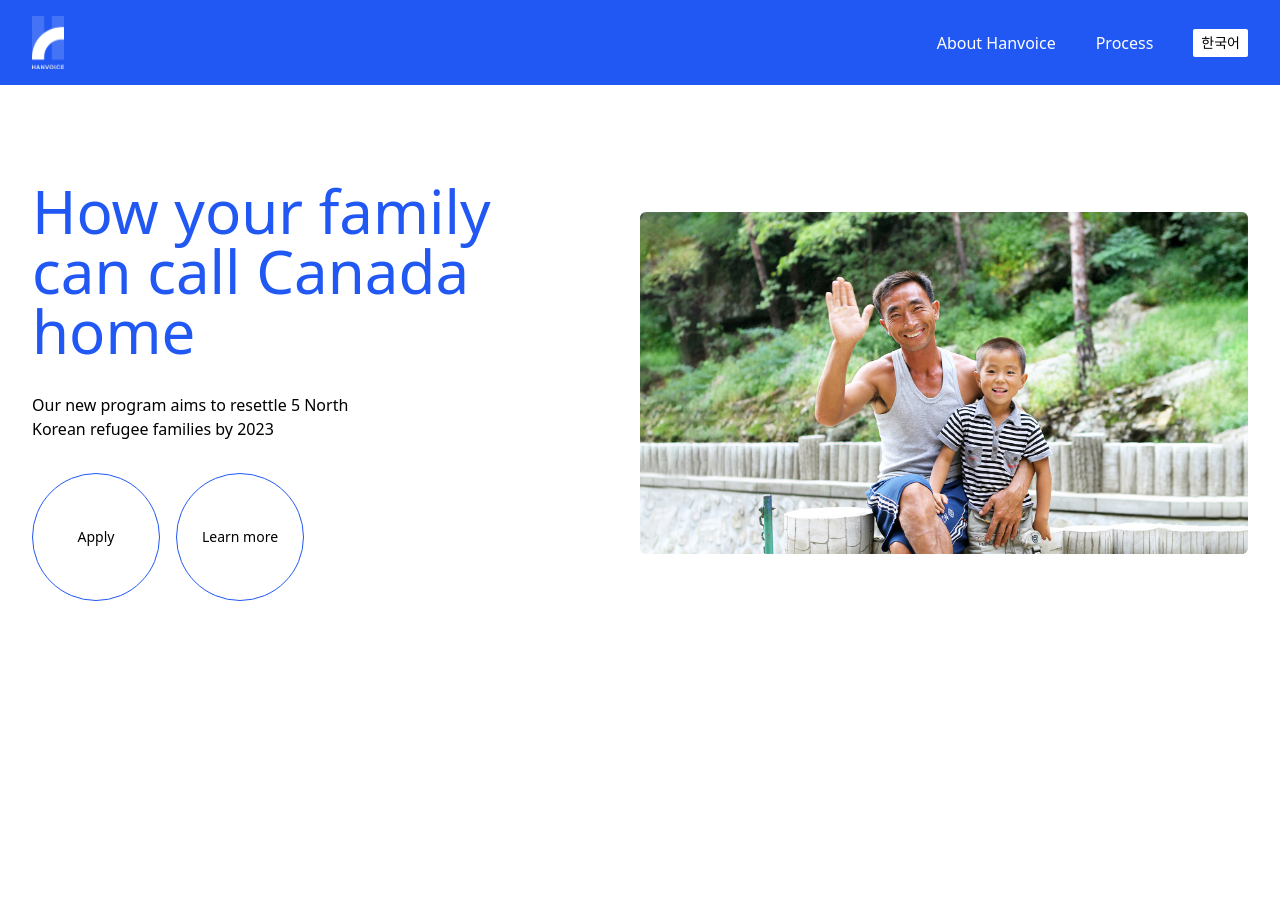
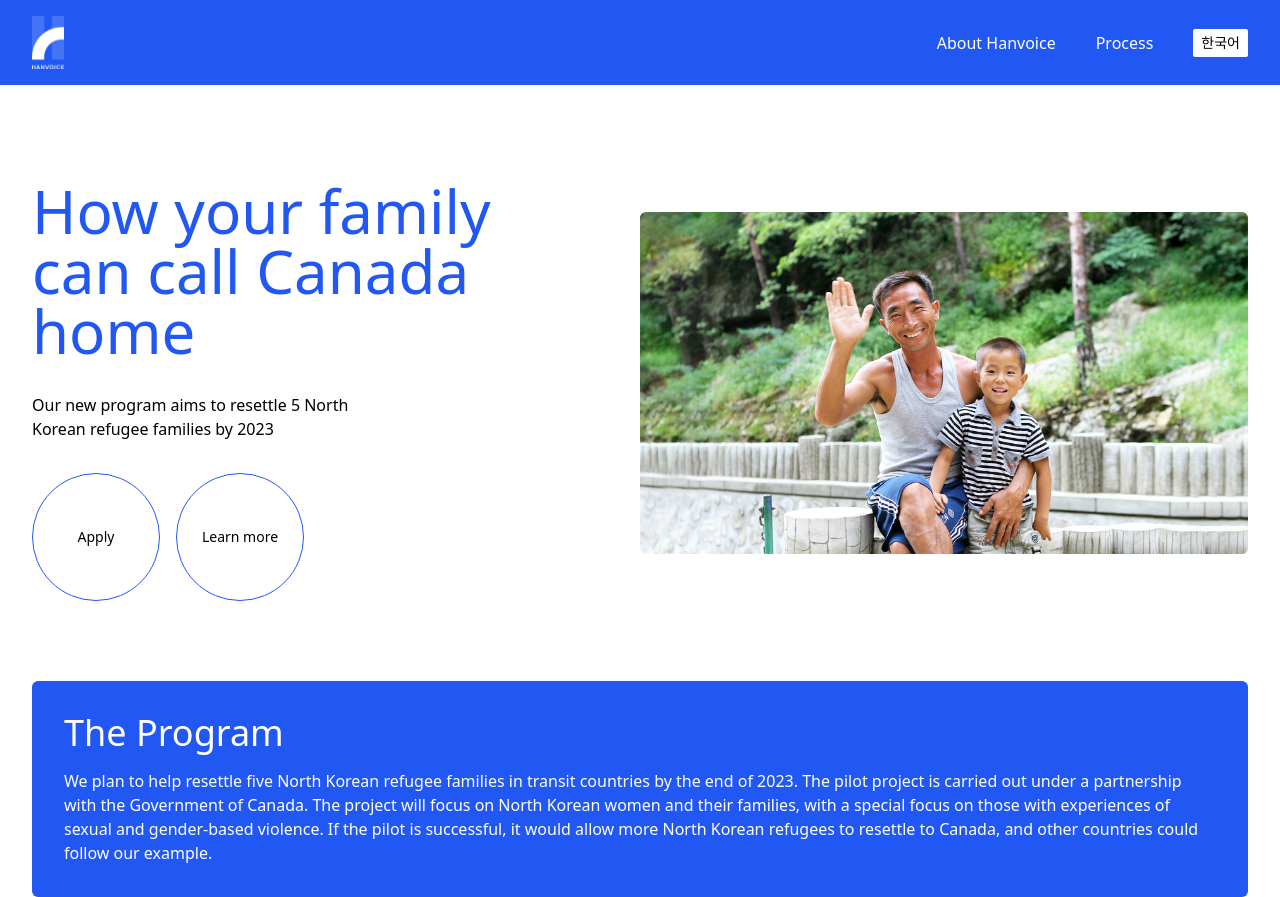
Before and after one commit to gvjacob/freetodream, a Next.js app: page / in a window 1280 px wide. Before the commit the page ends 800 px from the top, so only its background shows below. Built offline with nearby package versions, Linux system fonts and the light colour scheme; no server answers.

Commit message:
feat: homepage program card

```diff
--- a/src/pages/index.js
+++ b/src/pages/index.js
@@ -49,11 +49,26 @@ function Topper() {
   );
 }
 
+function ProgramCard() {
+  const lt = useLocaleTranslation();
+
+  return (
+    <section className="hv-site-padding mt-14 sm:mt-20">
+      <div className="bg-blue rounded-md p-4 sm:p-8">
+        <h2 className="text-white text-3xl sm:text-4xl mb-4">{lt('home.the-program')}</h2>
+
+        <p className="text-white">{lt('home.program-description')}</p>
+      </div>
+    </section>
+  );
+}
+
 export default function Home() {
   return (
     <div>
       <Meta title="Home | Hanvoice" />
       <Topper />
+      <ProgramCard />
     </div>
   );
 }
--- a/src/translations.json
+++ b/src/translations.json
@@ -38,5 +38,13 @@
   "home.learn-more": {
     "en": "Learn more",
     "ko": "더 알아보기"
+  },
+  "home.the-program": {
+    "en": "The Program",
+    "ko": "프로그램"
+  },
+  "home.program-description": {
+    "en": "We plan to help resettle five North Korean refugee families in transit countries by the end of 2023. The pilot project is carried out under a partnership with the Government of Canada. The project will focus on North Korean women and their families, with a special focus on those with experiences of sexual and gender-based violence. If the pilot is successful, it would allow more North Korean refugees to resettle to Canada, and other countries could follow our example.",
+    "ko": "2023년 말까지 제3국에 체류하고 있는 탈북민 다섯 가정의 정착을 지원할 계획입니다. 이 시범 사업은 캐나다 정부와 협력하여 진행됩니다. 이 사업은 성폭력 및 젠더폭력 경험이 있는 북한 여성과 그 가족에 초점을 맞출 것입니다. 시범 사업이 성공하게 되면 더 많은 탈북민이 캐나다에 정착할 수 있을 것을 기대하며, 다른 나라들도 이러한 성공사례를 따를 수 있을 것입니다."
   }
 }
```
